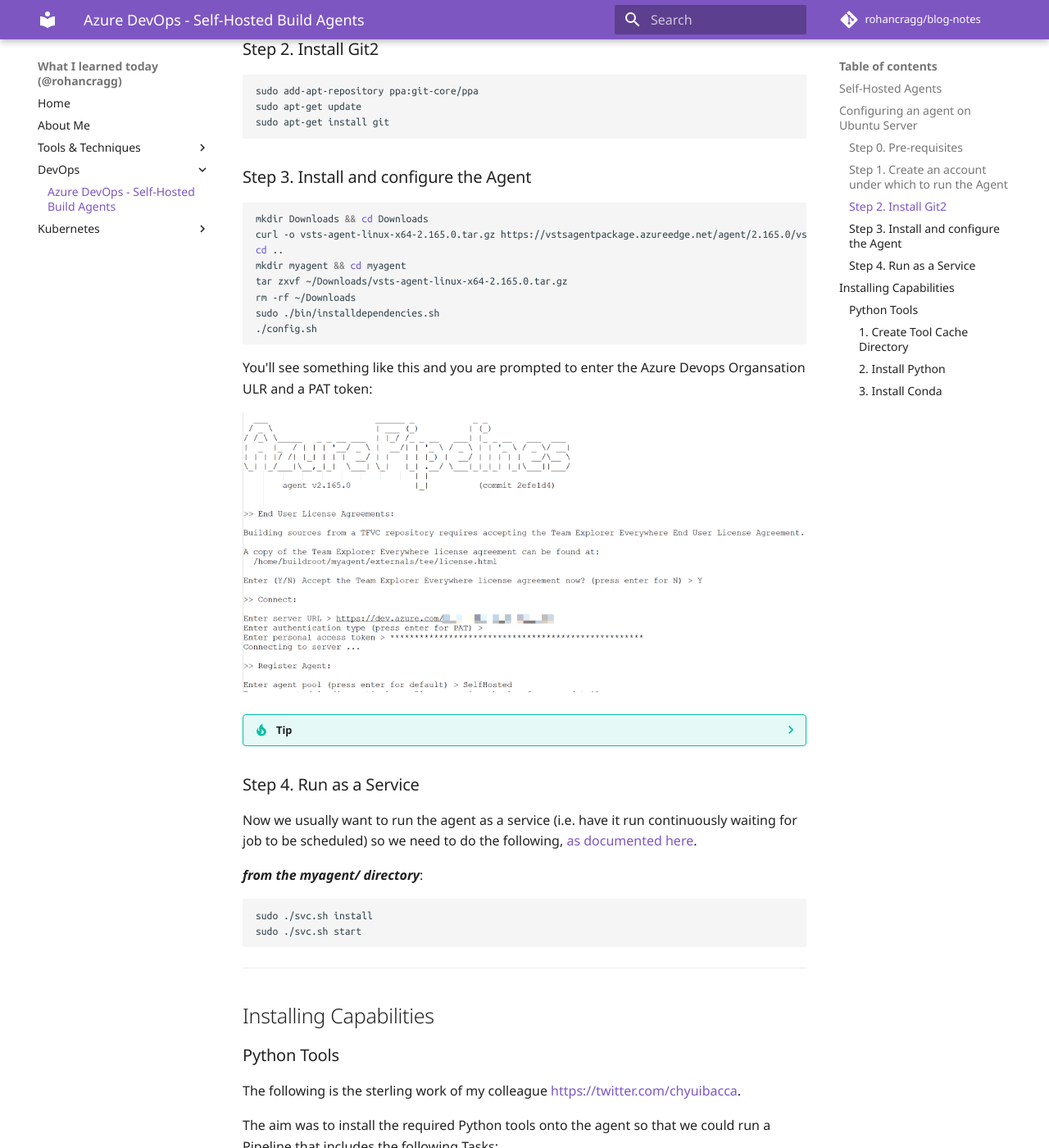
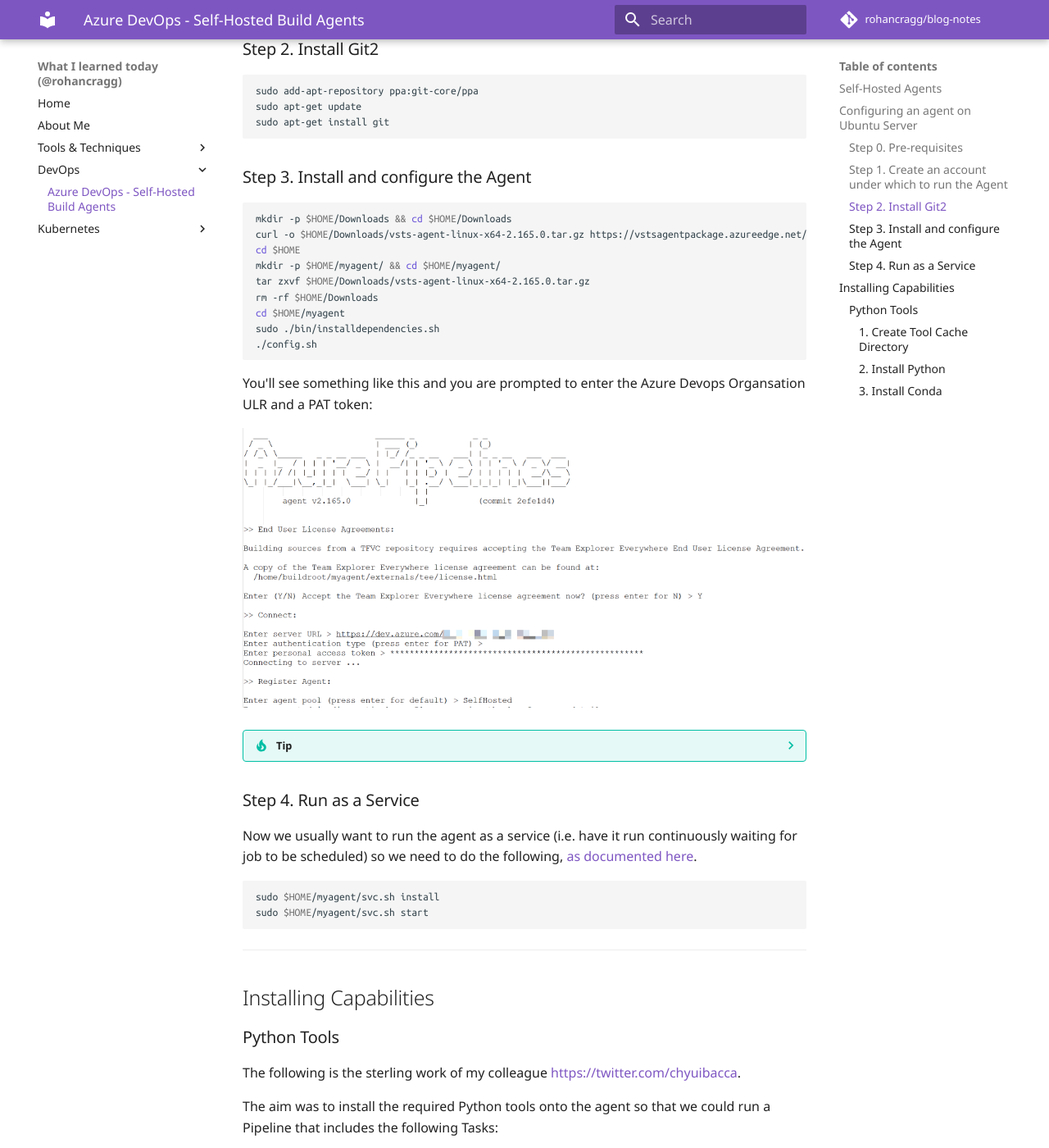
Before and after one commit to rohancragg/blog-notes, an MkDocs documentation site: the page built from docs/devops/azdo-self-hosted-build-agents.md, in a window 1280 px wide and 1400 px high, scrolled down 1141 px. Shown: the whole window at 82% size. Built offline with MkDocs 1.6.1 and Material for MkDocs 9.7.7, drawn with Linux system fonts in a browser that asks for light colours; comment, search, counter and statistics services are not loaded; old or Windows-style settings are respelled for this version of MkDocs.

Commit message:
making paths clearer

````diff
--- a/docs/devops/azdo-self-hosted-build-agents.md
+++ b/docs/devops/azdo-self-hosted-build-agents.md
@@ -48,12 +48,13 @@
 
 ### Step 3. Install and configure the Agent
 ```bash
-mkdir Downloads && cd Downloads
-curl -o vsts-agent-linux-x64-2.165.0.tar.gz https://vstsagentpackage.azureedge.net/agent/2.165.0/vsts-agent-linux-x64-2.165.0.tar.gz
-cd ..
-mkdir myagent && cd myagent
-tar zxvf ~/Downloads/vsts-agent-linux-x64-2.165.0.tar.gz
-rm -rf ~/Downloads
+mkdir -p $HOME/Downloads && cd $HOME/Downloads
+curl -o $HOME/Downloads/vsts-agent-linux-x64-2.165.0.tar.gz https://vstsagentpackage.azureedge.net/agent/2.165.0/vsts-agent-linux-x64-2.165.0.tar.gz
+cd $HOME
+mkdir -p $HOME/myagent/ && cd $HOME/myagent/
+tar zxvf $HOME/Downloads/vsts-agent-linux-x64-2.165.0.tar.gz
+rm -rf $HOME/Downloads
+cd $HOME/myagent
 sudo ./bin/installdependencies.sh
 ./config.sh
 ```
@@ -69,10 +70,9 @@
 
 Now we usually want to run the agent as a service (i.e. have it run continuously waiting for job to be scheduled) so we need to do the following, [as documented here](https://docs.microsoft.com/en-us/azure/devops/pipelines/agents/v2-linux?view=azure-devops#run-as-a-systemd-service).
 
-***from the myagent/ directory***:
-```
-sudo ./svc.sh install
-sudo ./svc.sh start
+```bash
+sudo $HOME/myagent/svc.sh install
+sudo $HOME/myagent/svc.sh start
 ```
 
 ---
````
